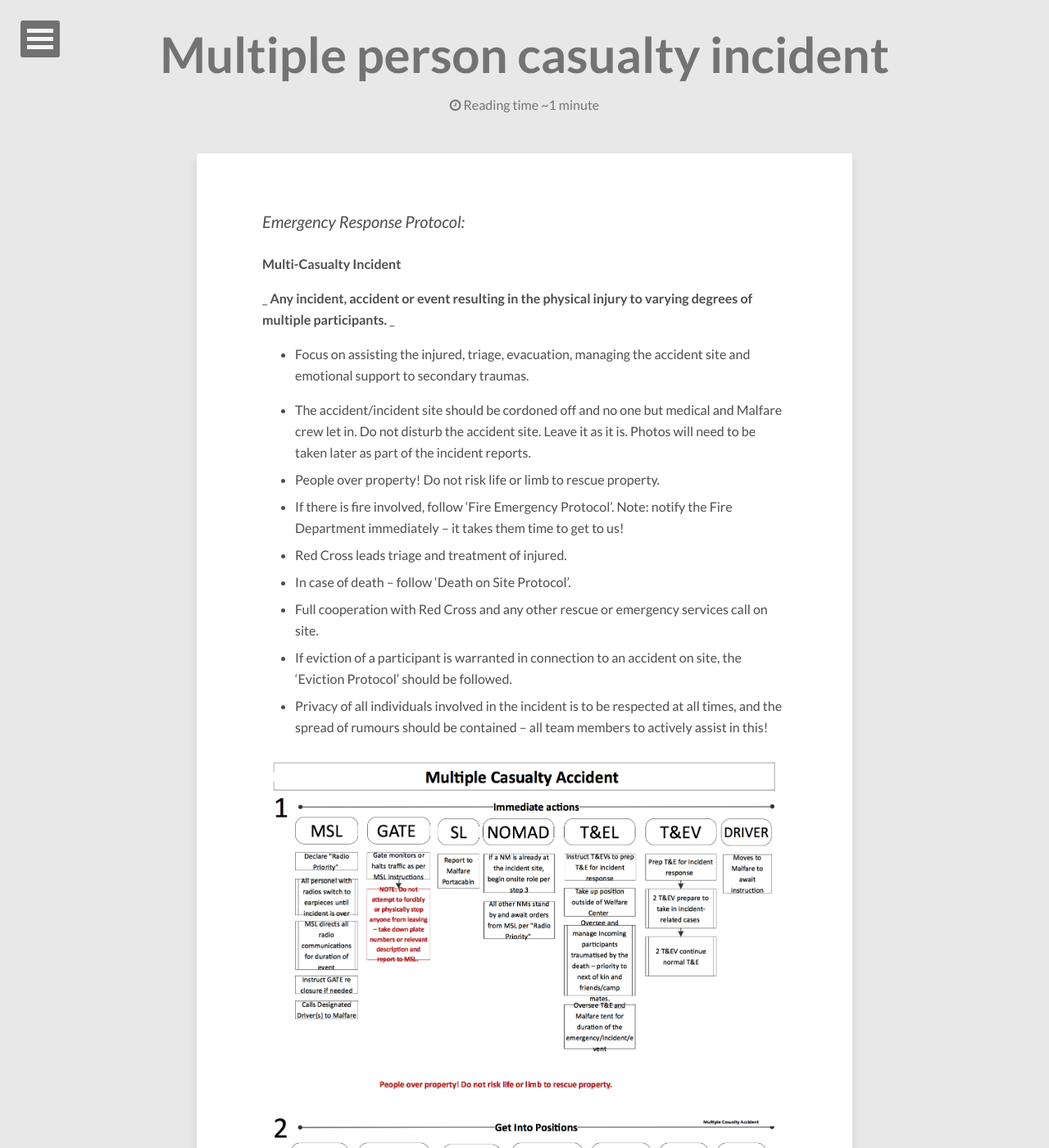
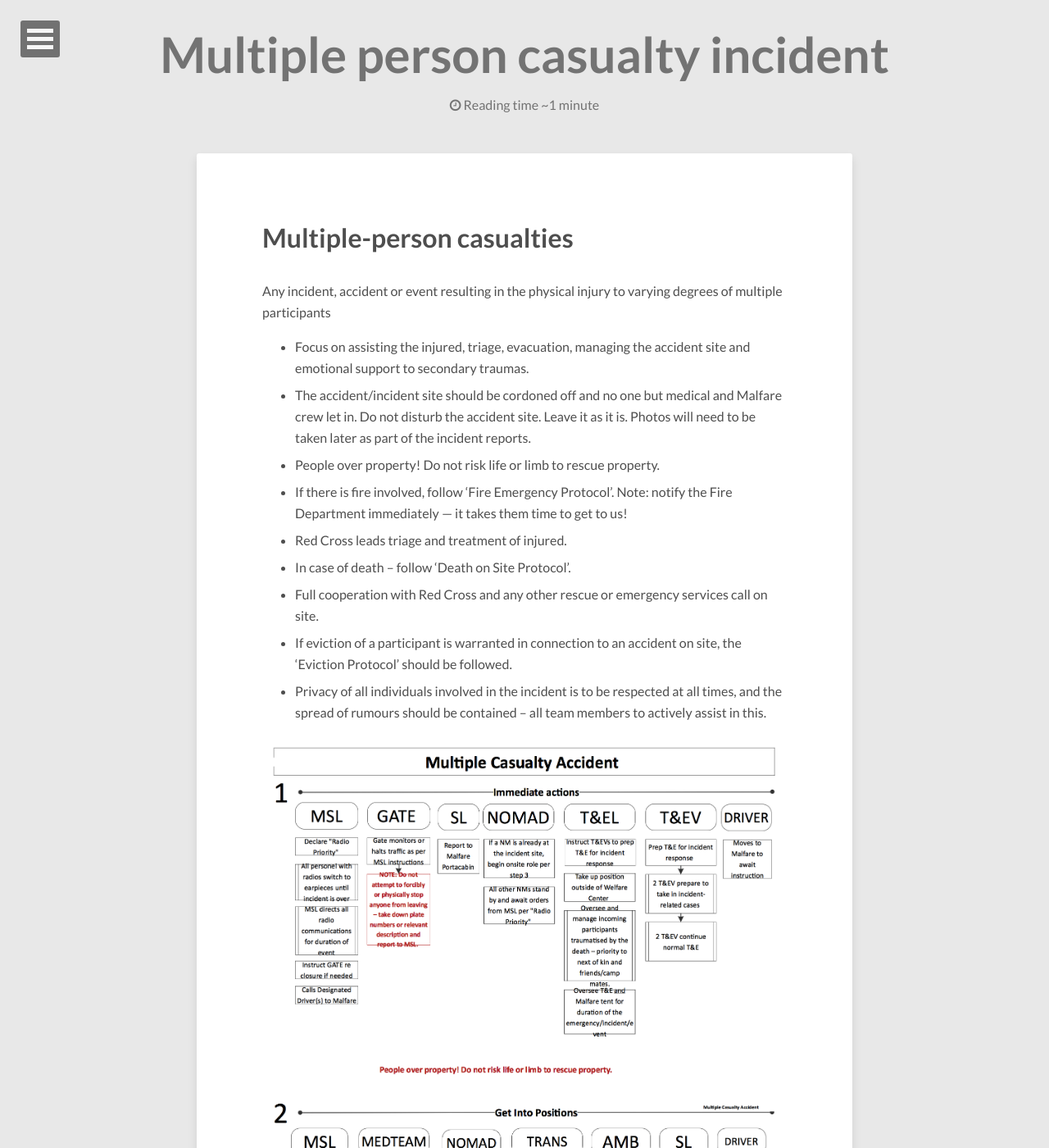
Before and after one commit to goingnowhere/malfare-protocols, a Jekyll site: the page built from protocols/en/multi-casualty_accident/index.md, in a window 1280 px wide and 1400 px high. Shown: the whole window at 82% size. Built offline with Jekyll 4.4.1, drawn with Linux system fonts in a browser that asks for light colours; nearby versions of some CDN libraries; comment, search, counter and statistics services are not loaded.

Commit message:
Format multiple-person accident protocol

```diff
--- a/protocols/en/multi-casualty_accident/index.md
+++ b/protocols/en/multi-casualty_accident/index.md
@@ -3,27 +3,36 @@ layout: page
 title: Multiple person casualty incident
 description: Malfare protocol for multiple-person casualties
 ---
-_Emergency Response Protocol:_
+# Multiple-person casualties
 
-**Multi-Casualty Incident**
+Any incident, accident or event resulting in the physical injury
+to varying degrees of multiple participants
 
-_ **Any incident, accident or event resulting in the physical injury to varying degrees of multiple participants.** _
+- Focus on assisting the injured, triage, evacuation, managing the
+    accident site and emotional support to secondary traumas.
+- The accident/incident site should be cordoned off and no one but
+    medical and Malfare crew let in. Do not disturb the accident site.
+    Leave it as it is. Photos will need to be taken later as part of
+    the incident reports.
+- People over property! Do not risk life or limb to rescue property.
+- If there is fire involved, follow 'Fire Emergency Protocol'. Note:
+    notify the Fire Department immediately &mdash; it takes them time
+    to get to us!
+- Red Cross leads triage and treatment of injured.
+- In case of death &ndash; follow 'Death on Site Protocol'.
+- Full cooperation with Red Cross and any other rescue or emergency
+    services call on site.
+- If eviction of a participant is warranted in connection to an
+    accident on site, the 'Eviction Protocol' should be followed.
+- Privacy of all individuals involved in the incident is to be
+    respected at all times, and the spread of rumours should be
+    contained &ndash; all team members to actively assist in this.
 
-- Focus on assisting the injured, triage, evacuation, managing the accident site and emotional support to secondary traumas.
 
-- The accident/incident site should be cordoned off and no one but medical and Malfare crew let in. Do not disturb the accident site. Leave it as it is. Photos will need to be taken later as part of the incident reports.
-- People over property! Do not risk life or limb to rescue property.
-- If there is fire involved, follow 'Fire Emergency Protocol'. Note: notify the Fire Department immediately – it takes them time to get to us!
-- Red Cross leads triage and treatment of injured.
-- In case of death – follow 'Death on Site Protocol'.
-- Full cooperation with Red Cross and any other rescue or emergency services call on site.
-- If eviction of a participant is warranted in connection to an accident on site, the 'Eviction Protocol' should be followed.
-- Privacy of all individuals involved in the incident is to be respected at all times, and the spread of rumours should be contained – all team members to actively assist in this!
-
-![Multi casualty incident](img/mcic-1.png "multi-person casualty incident")
-![Multi casualty incident](img/mcic-2.png "multi-person casualty incident")
-![Multi casualty incident](img/mcic-3.png "multi-person casualty incident")
-![Multi casualty incident](img/mcic-4.png "multi-person casualty incident")
-![Multi casualty incident](img/mcic-5.png "multi-person casualty incident")
+![Multi casualty incident](img/mcic-1.png "multi-person casualty incident 1")
+![Multi casualty incident](img/mcic-2.png "multi-person casualty incident 2")
+![Multi casualty incident](img/mcic-3.png "multi-person casualty incident 3")
+![Multi casualty incident](img/mcic-4.png "multi-person casualty incident 4")
+![Multi casualty incident](img/mcic-5.png "multi-person casualty incident 5")
 
 ­­­
```
